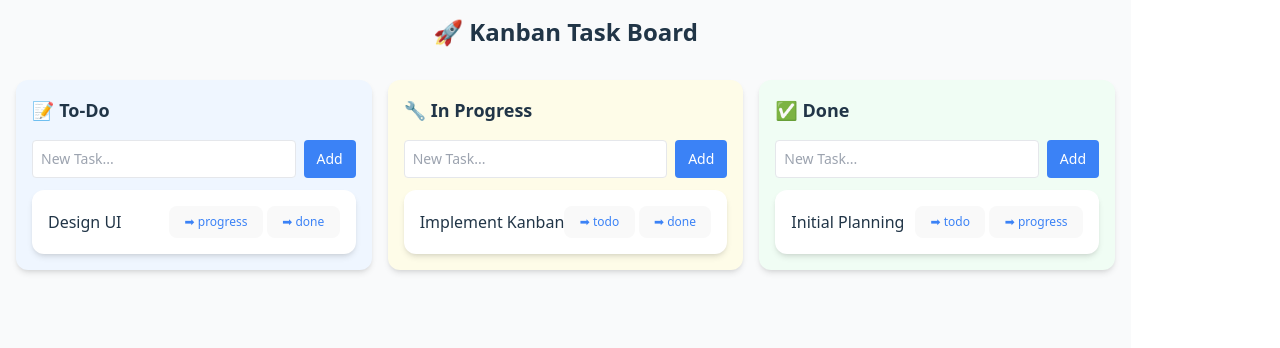
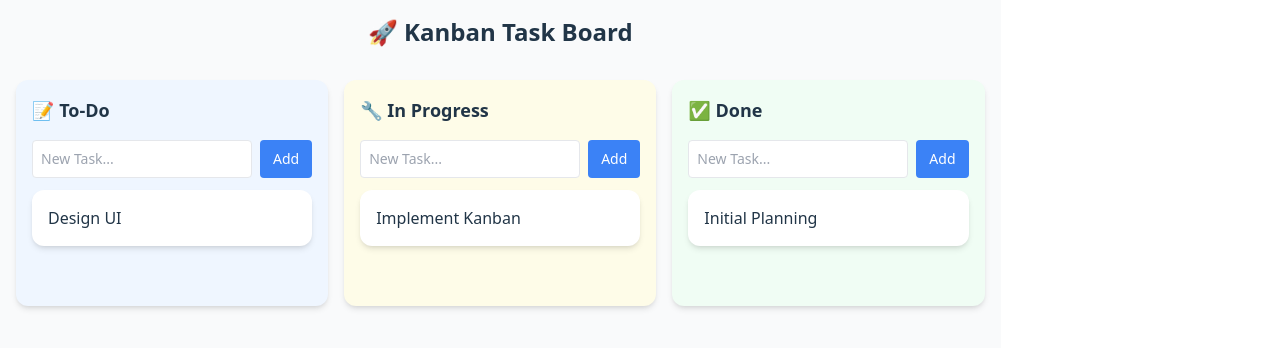
Before and after one commit to nchikhle/kanban-board, a React (Vite) app: page / in a window 1280 px wide. Shown: the top 348 px of the page. Built offline with nearby package versions, Linux system fonts and the light colour scheme.

Commit message:
Feature: Add drag-and-drop tasks

```diff
--- a/package.json
+++ b/package.json
@@ -10,6 +10,7 @@
     "preview": "vite preview"
   },
   "dependencies": {
+    "@hello-pangea/dnd": "^18.0.1",
     "framer-motion": "^12.19.1",
     "react": "^19.1.0",
     "react-dom": "^19.1.0",
--- a/src/components/KanbanBoard.jsx
+++ b/src/components/KanbanBoard.jsx
@@ -1,5 +1,6 @@
 import { useState } from "react";
 import { v4 as uuidv4 } from "uuid";
+import { DragDropContext, Droppable, Draggable } from "@hello-pangea/dnd";
 import { Card, CardContent } from "@/components/ui/card";
 
 const initialData = {
@@ -12,13 +13,29 @@ export default function KanbanBoard() {
   const [tasks, setTasks] = useState(initialData);
   const [newTask, setNewTask] = useState({ todo: "", progress: "", done: "" });
 
-  const moveTask = (taskId, from, to) => {
-    setTasks(prev => {
-      const taskToMove = prev[from].find(t => t.id === taskId);
+  const onDragEnd = (result) => {
+    const { source, destination } = result;
+    if (!destination) return;
+    if (
+      source.droppableId === destination.droppableId &&
+      source.index === destination.index
+    )
+      return;
+
+    setTasks((prev) => {
+      const sourceList = Array.from(prev[source.droppableId]);
+      const destList =
+        source.droppableId === destination.droppableId
+          ? sourceList
+          : Array.from(prev[destination.droppableId]);
+
+      const [movedTask] = sourceList.splice(source.index, 1);
+      destList.splice(destination.index, 0, movedTask);
+
       return {
         ...prev,
-        [from]: prev[from].filter(t => t.id !== taskId),
-        [to]: [...prev[to], taskToMove],
+        [source.droppableId]: sourceList,
+        [destination.droppableId]: destList,
       };
     });
   };
@@ -26,16 +43,30 @@ export default function KanbanBoard() {
   const handleAddTask = (col) => {
     if (!newTask[col].trim()) return;
     const taskObj = { id: uuidv4(), text: newTask[col].trim() };
-    setTasks(prev => ({ ...prev, [col]: [...prev[col], taskObj] }));
-    setNewTask(prev => ({ ...prev, [col]: "" }));
+    setTasks((prev) => ({ ...prev, [col]: [...prev[col], taskObj] }));
+    setNewTask((prev) => ({ ...prev, [col]: "" }));
   };
 
   return (
+    <DragDropContext onDragEnd={onDragEnd}>
       <div className="grid grid-cols-1 md:grid-cols-3 gap-4 p-4">
         {Object.entries(tasks).map(([col, items]) => (
-        <div key={col} className={`p-4 rounded-xl shadow-md ${col === "todo" ? "bg-blue-50" : col === "progress" ? "bg-yellow-50" : "bg-green-50"}`}>
+          <div
+            key={col}
+            className={`p-4 rounded-xl shadow-md ${
+              col === "todo"
+                ? "bg-blue-50"
+                : col === "progress"
+                ? "bg-yellow-50"
+                : "bg-green-50"
+            }`}
+          >
             <h2 className="text-lg font-bold capitalize mb-4">
-            {col === "todo" ? "📝 To-Do" : col === "progress" ? "🔧 In Progress" : "✅ Done"}
+              {col === "todo"
+                ? "📝 To-Do"
+                : col === "progress"
+                ? "🔧 In Progress"
+                : "✅ Done"}
             </h2>
 
             <div className="mb-3 flex space-x-2">
@@ -44,7 +75,9 @@ export default function KanbanBoard() {
                 placeholder="New Task..."
                 className="flex-1 border p-2 rounded text-sm"
                 value={newTask[col]}
-              onChange={(e) => setNewTask(prev => ({ ...prev, [col]: e.target.value }))}
+                onChange={(e) =>
+                  setNewTask((prev) => ({ ...prev, [col]: e.target.value }))
+                }
               />
               <button
                 className="bg-blue-500 text-white px-3 py-1 rounded hover:bg-blue-600 text-sm"
@@ -54,26 +87,47 @@ export default function KanbanBoard() {
               </button>
             </div>
 
+            <Droppable droppableId={col}>
+              {(provided, snapshot) => (
+                <div
+                  ref={provided.innerRef}
+                  {...provided.droppableProps}
+                  className={`min-h-[100px] ${
+                    snapshot.isDraggingOver ? "bg-gray-100" : ""
+                  }`}
+                >
                   <CardContent>
-            {items.map(task => (
-              <Card key={task.id} className="flex justify-between items-center">
+                    {items.map((task, index) => (
+                      <Draggable
+                        key={task.id}
+                        draggableId={task.id}
+                        index={index}
+                      >
+                        {(provided, snapshot) => (
+                          <div
+                            ref={provided.innerRef}
+                            {...provided.draggableProps}
+                            {...provided.dragHandleProps}
+                          >
+                            <Card
+                              className={`flex justify-between items-center mb-2 ${
+                                snapshot.isDragging ? "bg-white shadow-lg" : ""
+                              }`}
+                            >
                               <span>{task.text}</span>
-                <div className="flex space-x-1">
-                  {Object.keys(tasks).filter(c => c !== col).map(dest => (
-                    <button
-                      key={dest}
-                      className="text-xs text-blue-500 hover:underline"
-                      onClick={() => moveTask(task.id, col, dest)}
-                    >
-                      ➡ {dest}
-                    </button>
+                            </Card>
+                          </div>
+                        )}
+                      </Draggable>
                     ))}
+                    {provided.placeholder}
+                  </CardContent>
                 </div>
-              </Card>
-            ))}
-          </CardContent>
+              )}
+            </Droppable>
           </div>
         ))}
       </div>
+    </DragDropContext>
   );
 }
```
Also changed, not shown: 1 other file (tests, documents, lock files or other folders). Lines whose indentation alone changed are shown as unchanged.
